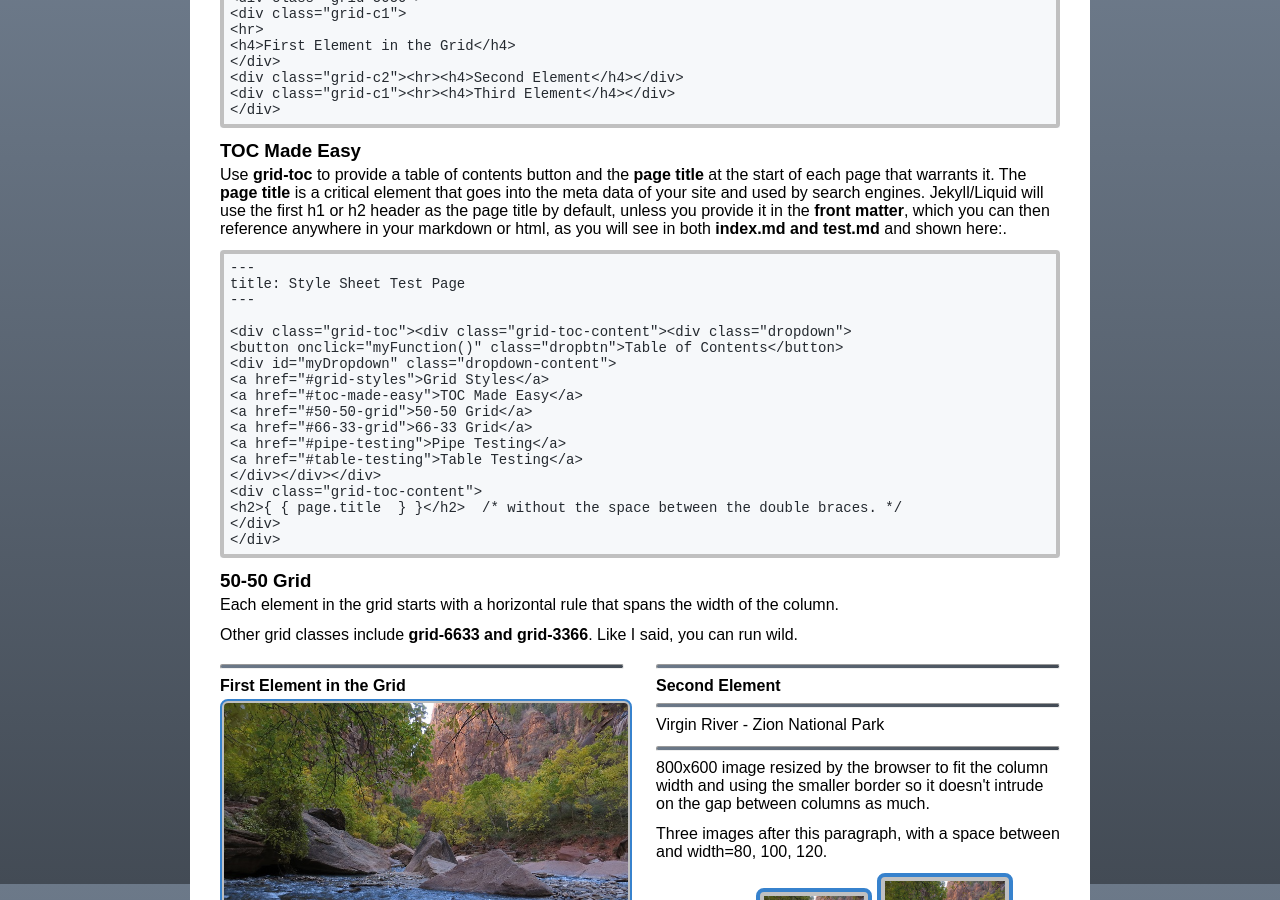
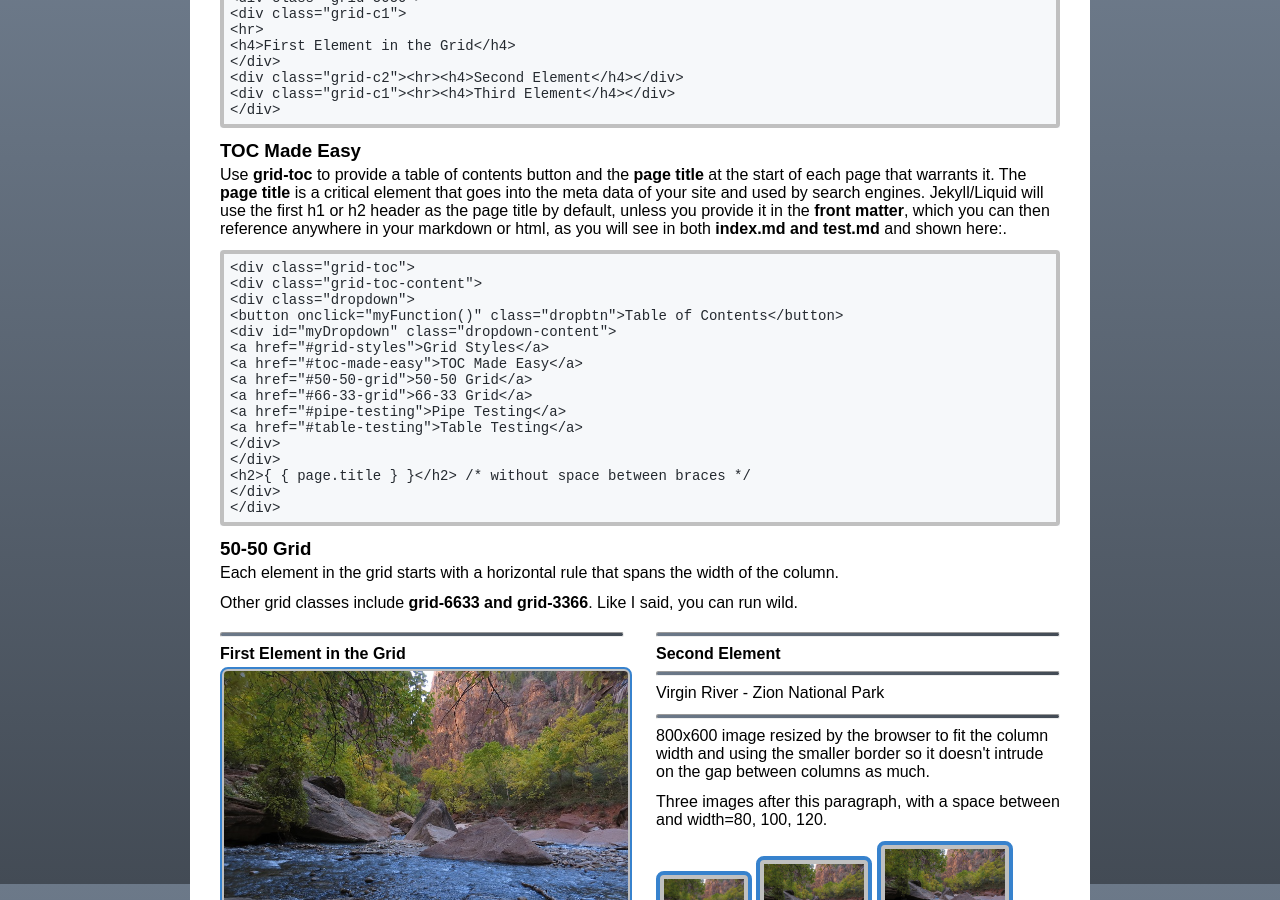
Before and after one commit to TR-Systems/modernist, a Jekyll site: the page built from test.md, in a window 1280 px wide and 900 px high, scrolled down 916 px. Built offline with Jekyll 4.4.1, drawn with Linux system fonts in a browser that asks for light colours; our own code applies the rules of GitHub Pages for plain Markdown files.

Commit message:
Update test.md

````diff
--- a/test.md
+++ b/test.md
@@ -73,11 +73,9 @@ start with a <tag> and end with the terminator of that </tag> or any other tag.
 Use **grid-toc** to provide a table of contents button and the **page title** at the start of each page that warrants it.  The **page title** is a critical element that goes into the meta data of your site and used by search engines. Jekyll/Liquid will use the first h1 or h2 header as the page title by default, unless you provide it in the **front matter**, which you can then reference anywhere in your markdown or html, as you will see in both **index.md and test.md** and shown here:.
 
 ```
----
-title: Style Sheet Test Page
----
-
-<div class="grid-toc"><div class="grid-toc-content"><div class="dropdown">
+<div class="grid-toc">
+<div class="grid-toc-content">
+<div class="dropdown">
 <button onclick="myFunction()" class="dropbtn">Table of Contents</button>
 <div id="myDropdown" class="dropdown-content">
 <a href="#grid-styles">Grid Styles</a>
@@ -86,9 +84,9 @@ title: Style Sheet Test Page
 <a href="#66-33-grid">66-33 Grid</a>
 <a href="#pipe-testing">Pipe Testing</a>
 <a href="#table-testing">Table Testing</a>
-</div></div></div>
-<div class="grid-toc-content">
-<h2>{ { page.title  } }</h2>  /* without the space between the double braces. */
+</div>
+</div>
+<h2>{ { page.title } }</h2> /* without space between braces */
 </div>
 </div>
 ```
````
